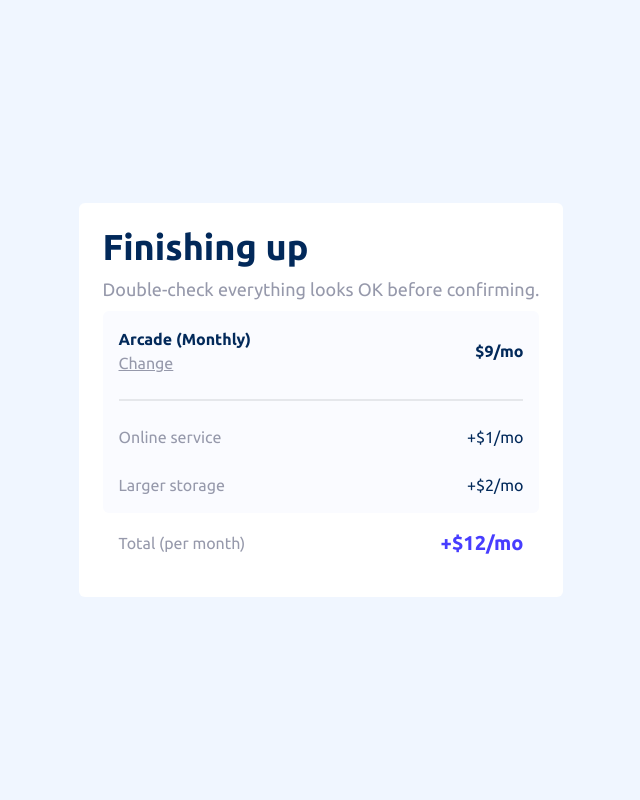
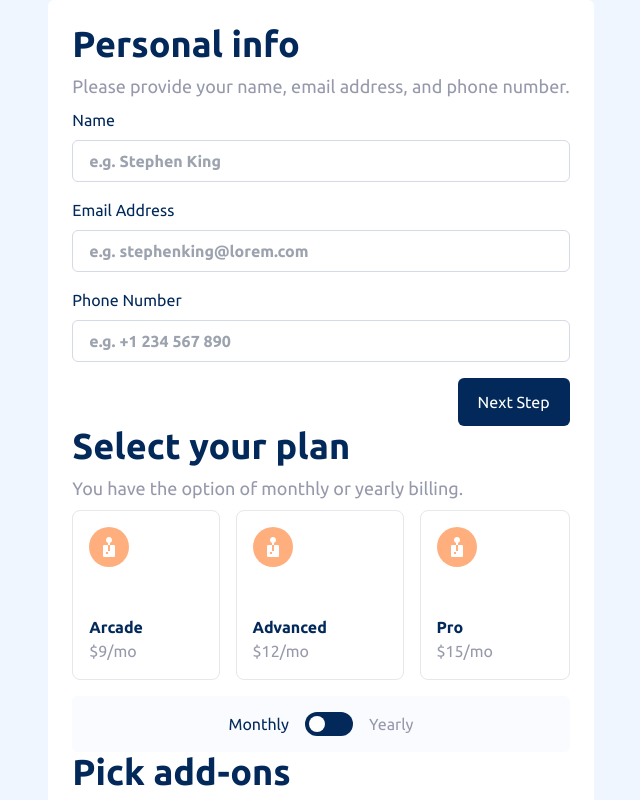
Before and after one commit to vitaovich/FM-multi-step-form, a Next.js app: page / in a window 1280 px wide. Shown: the top 800 px of the page, without its empty margins (319-959 px from the left). Built offline with nearby package versions, Linux system fonts and the light colour scheme.

Commit message:
create order model and connect to step on

```diff
--- a/components/stepOneForm.tsx
+++ b/components/stepOneForm.tsx
@@ -2,7 +2,7 @@ import useInput from "@/hooks/use-input";
 import React, { ChangeEvent, FocusEvent, ChangeEventHandler, FocusEventHandler, useRef, useState } from "react";
 import StepFormInput from "./stepFormInput";
 
-const StepOneForm: React.FC<{ addPersonalInfoHandler: (name: string, email: string, phone: string) => void }> = (props) => {
+const StepOneForm: React.FC<{ name: string, email: string, phoneNum: string, addPersonalInfoHandler: (name: string, email: string, phone: string) => void }> = (props) => {
     const {
         value: enteredName,
         isValid: enteredNameIsValid,
@@ -11,7 +11,7 @@ const StepOneForm: React.FC<{ addPersonalInfoHandler: (name: string, email: stri
         inputBlurHandler: nameBlurHandler,
         reset: resetNameInput
     }
-        = useInput(value => value.trim() !== '');
+        = useInput(props.name, value => value.trim() !== '');
     const {
         value: enteredEmail,
         isValid: enteredEmailIsValid,
@@ -20,7 +20,7 @@ const StepOneForm: React.FC<{ addPersonalInfoHandler: (name: string, email: stri
         inputBlurHandler: emailBlurHandler,
         reset: resetEmailInput
     }
-        = useInput(value => value.trim() !== '');
+        = useInput(props.email, value => value.trim() !== '');
     const {
         value: enteredPhoneNum,
         isValid: enteredPhoneNumIsValid,
@@ -29,7 +29,7 @@ const StepOneForm: React.FC<{ addPersonalInfoHandler: (name: string, email: stri
         inputBlurHandler: phoneNumBlurHandler,
         reset: resetPhoneNumInput
     }
-        = useInput(value => value.trim() !== '');
+        = useInput(props.phoneNum, value => value.trim() !== '');
 
     let formIsValid = false
 
@@ -45,9 +45,9 @@ const StepOneForm: React.FC<{ addPersonalInfoHandler: (name: string, email: stri
         }
         props.addPersonalInfoHandler(enteredName, enteredEmail, enteredPhoneNum)
 
-        // resetNameInput()
-        // resetEmailInput()
-        // resetPhoneNumInput()
+        resetNameInput()
+        resetEmailInput()
+        resetPhoneNumInput()
     }
     return (
         <form onSubmit={submitHandler} className='space-y-4'>
--- a/hooks/use-input.tsx
+++ b/hooks/use-input.tsx
@@ -1,7 +1,7 @@
 import { ChangeEvent, FocusEvent, useState } from "react";
 
-const useInput = (validateValue: (value:string) => boolean) => {
-    const [enteredValue, setEnteredValue] = useState<string>('');
+const useInput = (input: string, validateValue: (value:string) => boolean) => {
+    const [enteredValue, setEnteredValue] = useState<string>(input);
     const [isTouched, setIsTouched] = useState<boolean>(false);
 
     const valueIsValid = validateValue(enteredValue);
--- /dev/null
+++ b/models/Addon.ts
@@ -0,0 +1,13 @@
+class Addon {
+    id: string
+    name: string
+    price: number
+
+    constructor(name: string, price: number) {
+        this.id = name
+        this.name = name
+        this.price = price
+    }
+}
+
+export default Addon
--- /dev/null
+++ b/models/Order.ts
@@ -0,0 +1,19 @@
+import Addon from "./Addon"
+import PersonalInfo from "./PersonalInfo"
+import Plan from "./Plan"
+
+class Order {
+    personalInfo: PersonalInfo
+    plan: Plan
+    addons: Addon[]
+    isYearly: boolean
+
+    constructor(personalInfo: PersonalInfo = new PersonalInfo(), plan: Plan = new Plan(), addons: Addon[] = [], yearly: boolean = false ) {
+        this.personalInfo = personalInfo
+        this.plan = plan
+        this.addons = addons
+        this.isYearly = yearly
+    }
+}
+
+export default Order
--- /dev/null
+++ b/models/Plan.ts
@@ -0,0 +1,13 @@
+class Plan {
+    id: string
+    name: string
+    price: number
+
+    constructor(name: string = '', price: number = 0) {
+        this.id = name
+        this.name = name
+        this.price = price
+    }
+}
+
+export default Plan
--- a/pages/index.tsx
+++ b/pages/index.tsx
@@ -7,35 +7,42 @@ import PersonalInfo from '@/models/PersonalInfo'
 import Head from 'next/head'
 import React, { useState } from 'react'
 import Sidebar from '../components/sideBar'
+import Order from '@/models/Order'
 
 
 export default function Home() {
-  const [steps, setSteps] = useState<{num: number, title: string, description: string}[]> ([
-    // {num: 1, title: 'Personal info', description: 'Please provide your name, email address, and phone number.'},
-    // {num: 2, title: 'Select your plan', description: 'You have the option of monthly or yearly billing.'},
-    // {num: 3, title: 'Pick add-ons', description: 'Add-ons help enhance your gaming experience.'},
-    {num: 4, title: 'Finishing up', description: 'Double-check everything looks OK before confirming.'},
+  const [steps, setSteps] = useState<{ num: number, title: string, description: string }[]>([
+    { num: 1, title: 'Personal info', description: 'Please provide your name, email address, and phone number.' },
+    { num: 2, title: 'Select your plan', description: 'You have the option of monthly or yearly billing.' },
+    { num: 3, title: 'Pick add-ons', description: 'Add-ons help enhance your gaming experience.' },
+    { num: 4, title: 'Finishing up', description: 'Double-check everything looks OK before confirming.' },
   ])
 
-  const [personalInfo, setPersonalInf] = useState<PersonalInfo>(new PersonalInfo())
+  const [orderInfo, setOrderInfo] = useState<Order>(new Order())
 
   const addPersonalInfoHandler = (name: string, email: string, phone: string) => {
     const newPersonalInfo = new PersonalInfo(name, email, phone)
     console.log(newPersonalInfo)
-    setPersonalInf((prevPersonalInfo: PersonalInfo) => {
-      return prevPersonalInfo = newPersonalInfo
+    setOrderInfo((prev: Order) => {
+      prev.personalInfo = newPersonalInfo
+      return prev
     })
   }
 
   const getCurrentStepComponent = (step: number) => {
-    switch(step) {
-      case 1 :
-        return <StepOneForm addPersonalInfoHandler={addPersonalInfoHandler} />
-      case 2 :
+    switch (step) {
+      case 1:
+        return <StepOneForm
+          name={orderInfo.personalInfo.name}
+          email={orderInfo.personalInfo.email}
+          phoneNum={orderInfo.personalInfo.phoneNumber}
+          addPersonalInfoHandler={addPersonalInfoHandler}
+        />
+      case 2:
         return <StepTwoForm />
-      case 3 :
+      case 3:
         return <StepThreeForm />
-      case 4 :
+      case 4:
         return <StepFourForm />
       default:
         return <div>TODO component</div>
@@ -53,7 +60,7 @@ export default function Home() {
           {
             steps.map((step) => (
               <StepContainer key={step.title} title={step.title} description={step.description}>
-                { getCurrentStepComponent(step.num) }
+                {getCurrentStepComponent(step.num)}
               </ StepContainer>
             ))
           }
```
